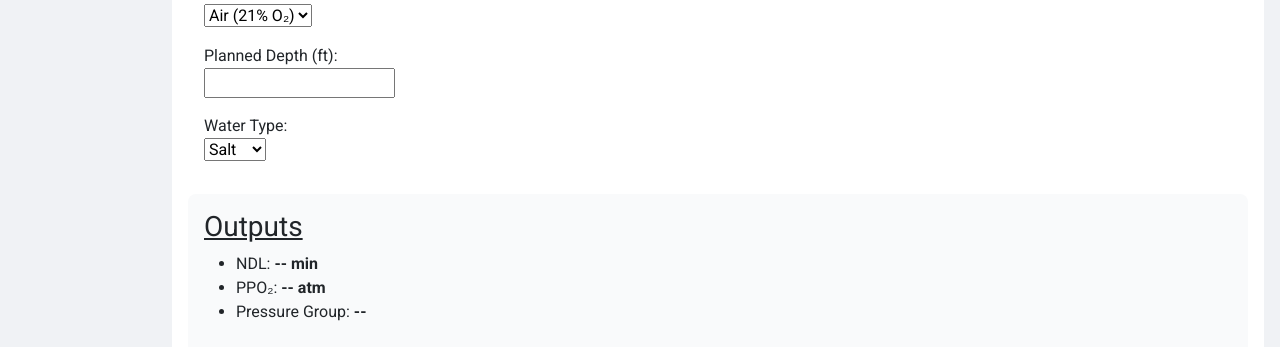
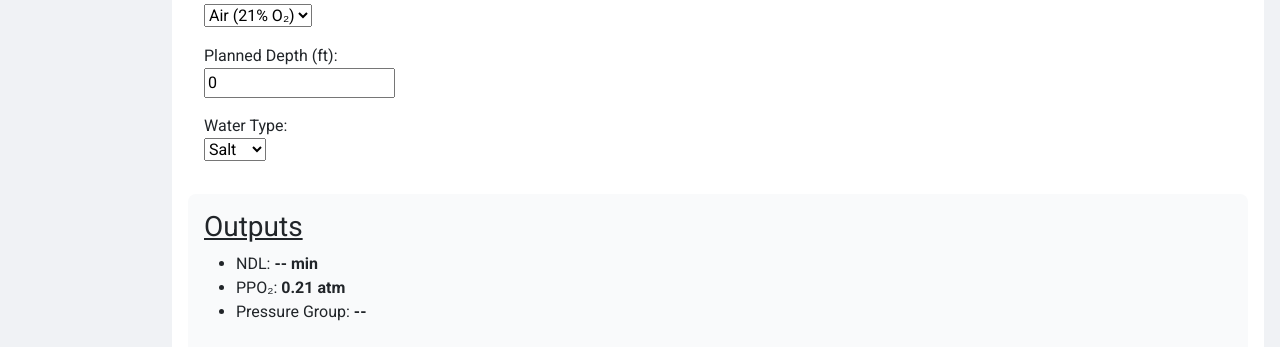
Before and after one commit to josh10e/startup, a React (Vite) app: page /diveplanner in a window 1280 px wide. Shown: the part 236-583 px from the top of the page. Built offline with nearby package versions, Linux system fonts and the light colour scheme.

Commit message:
Added calculation of PPO2 to diveplanner

```diff
--- a/src/diveplanner/diveplanner.jsx
+++ b/src/diveplanner/diveplanner.jsx
@@ -2,8 +2,17 @@ import React, { useState } from 'react';
 import '../app.css';
 
 export function DivePlanner() {
-  const [gas, setGas] = useState("air");    // track selected gas
-  const [o2, setO2] = useState(32);        // track O2 percentage
+  const [gas, setGas] = useState("air");
+  const [o2, setO2] = useState(32);       // Oxygen percentage
+  const [depth, setDepth] = useState(0);  // Planned depth in feet
+  const fractionO2 = o2 / 100;
+  const ambientPressure = 1 + depth / 33;
+  const ppo2 = (gas === "air" ? 0.21 : fractionO2 * ambientPressure).toFixed(2);
+
+  const handleO2Change = (value) => {
+    const clamped = Math.max(21, Math.min(40, Number(value)));
+    setO2(clamped);
+  };
 
   return (
     <main>
@@ -17,7 +26,6 @@ export function DivePlanner() {
               <label htmlFor="gas">Gas Mix:</label><br />
               <select
                 id="gas"
-                name="gas"
                 value={gas}
                 onChange={(e) => setGas(e.target.value)}
               >
@@ -35,7 +43,7 @@ export function DivePlanner() {
                   min="21"
                   max="40"
                   value={o2}
-                  onChange={(e) => setO2(Number(e.target.value))}
+                  onChange={(e) => handleO2Change(e.target.value)}
                 />
                 <input
                   type="number"
@@ -43,14 +51,20 @@ export function DivePlanner() {
                   min="21"
                   max="40"
                   value={o2}
-                  onChange={(e) => setO2(Number(e.target.value))}
+                  onChange={(e) => handleO2Change(e.target.value)}
                 /> %
               </div>
             )}
 
             <div className="form-group">
               <label htmlFor="depth">Planned Depth (ft):</label><br />
-              <input type="number" id="depth"/>
+              <input
+                type="number"
+                id="depth"
+                value={depth}
+                min="0"
+                onChange={(e) => setDepth(Number(e.target.value))}
+              />
             </div>
 
             <div className="form-group">
@@ -66,11 +80,10 @@ export function DivePlanner() {
             <h3>Outputs</h3>
             <ul>
               <li>NDL: <strong>-- min</strong></li>
-              <li>PPO₂: <strong>-- atm</strong></li>
+              <li>PPO₂: <strong>{ppo2} atm</strong></li>
               <li>Pressure Group: <strong>--</strong></li>
             </ul>
           </section>
-
         </form>
       </section>
     </main>
```
